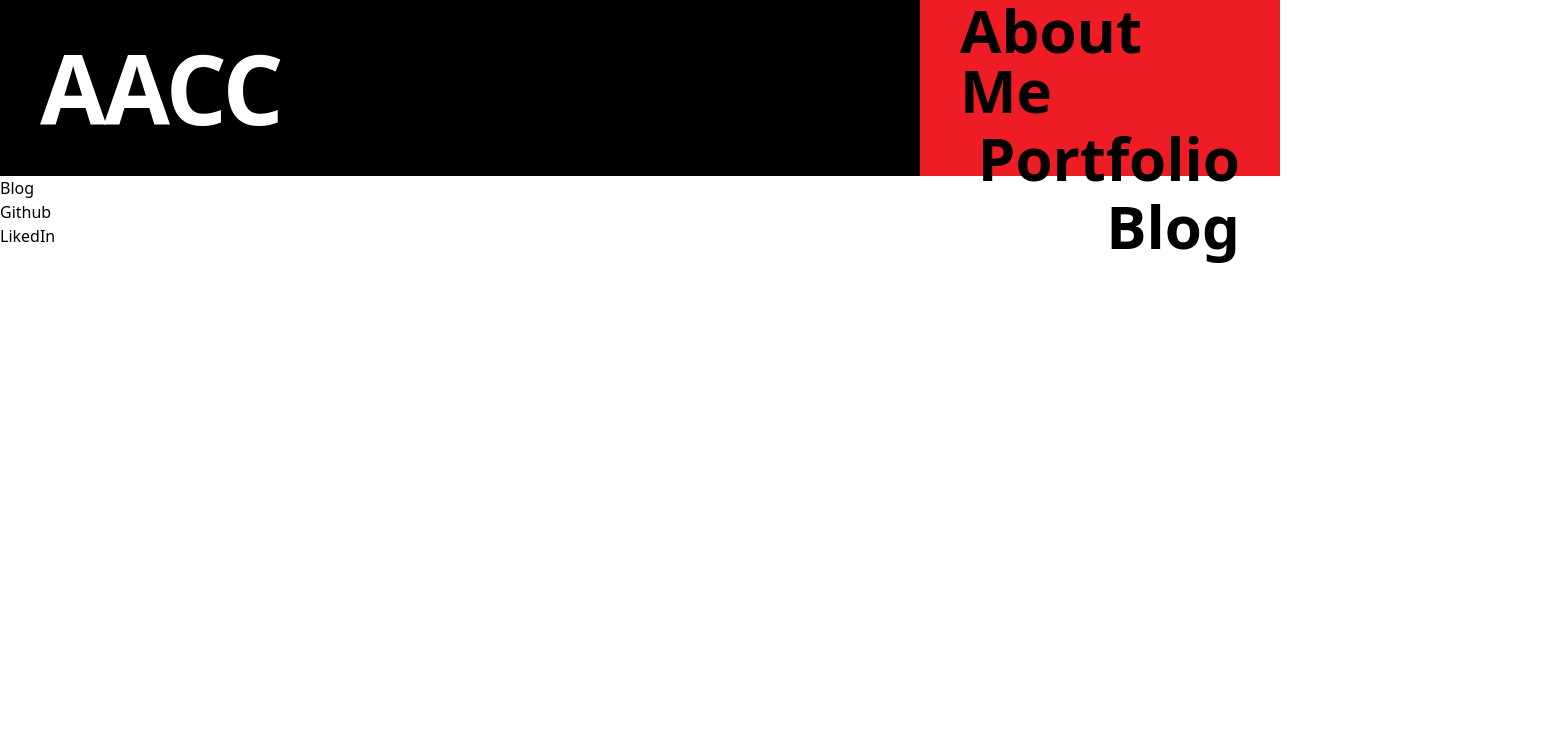
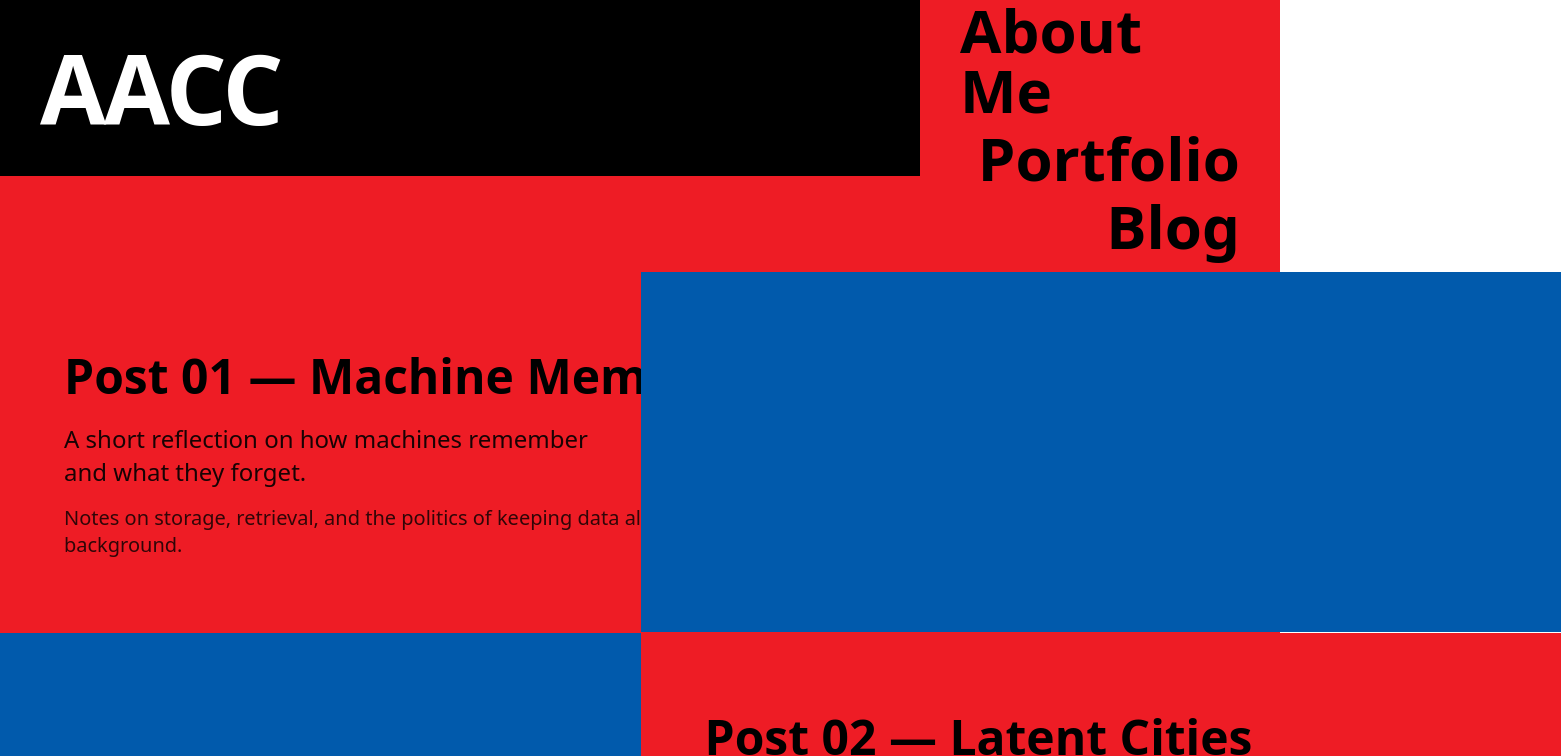
Before and after one commit to AKDEVFD/akweb, a React (Vite) app in the folder frontend/: page /blog in a window 1280 px wide. Shown: the top 756 px of the page, 1561 px wide, since content can reach past the window. Built offline with nearby package versions, Linux system fonts and the light colour scheme.

Commit message:
about and blog component

```diff
--- a/frontend/src/App.jsx
+++ b/frontend/src/App.jsx
@@ -16,7 +16,7 @@ export default function App() {
     <BrowserRouter>
     <Header/>
     <Routes>
-      <Route path="/" element={<About/>}/>
+      <Route path="/" element={<Portafolio/>}/>
       <Route path="/about" element={<About/>}/>
       <Route path="/portafolio" element={<Portafolio/>}/>
       <Route path="/blog" element={<Blog/>}/>
--- a/frontend/src/components/Navigation.jsx
+++ b/frontend/src/components/Navigation.jsx
@@ -29,7 +29,7 @@ function Navigation() {
         <ul className="h-full flex items-center justify-center md:justify-end flex-wrap gap-x-6 gap-y-2">
           <li>
             <Link
-              to="#"
+              to="About"
               className="font-[var(--font-google)] font-extrabold text-black text-xl md:text-3xl lg:text-6xl"
             >
               About Me
@@ -38,7 +38,7 @@ function Navigation() {
 
           <li>
             <Link
-              to="#"
+              to="/portafolio "
               className="font-[var(--font-google)] font-extrabold text-black text-xl md:text-3xl lg:text-6xl"
             >
               Portfolio
@@ -47,7 +47,7 @@ function Navigation() {
 
           <li>
             <Link
-              to="#"
+              to="/blog"
               className="font-[var(--font-google)] font-extrabold text-black text-xl md:text-3xl lg:text-6xl"
             >
               Blog
--- a/frontend/src/pages/About.jsx
+++ b/frontend/src/pages/About.jsx
@@ -1,11 +1,49 @@
-import React from 'react'
+import React from "react";
+import aboutData from "../utils/about.json";
 
 function About() {
+  const { img, heading, projectText, bio } = aboutData;
+
   return (
-    <div>
-      About
-    </div>
-  )
+    <section className="w-full min-h-screen">
+      <div className="flex flex-col md:flex-row w-full min-h-screen">
+        {/* LEFT PANEL */}
+        <div className="w-full md:w-1/2 bg-[rgb(238,28,37)] flex items-center">
+          <div className="w-full px-8 md:px-16 py-16">
+            <h2 className="font-[var(--font-google)] text-5xl md:text-6xl font-extrabold text-black">
+              {heading}
+            </h2>
+
+            <div className="mt-10 max-w-xl">
+              {bio &&
+                bio.map((paragraph, index) => (
+                  <p
+                    key={index}
+                    className="text-xl md:text-2xl leading-relaxed text-black/80 mt-6 first:mt-0"
+                  >
+                    {paragraph}
+                  </p>
+                ))}
+            </div>
+          </div>
+        </div>
+
+        {/* RIGHT PANEL */}
+        <div className="w-full md:w-1/2 relative min-h-[420px] md:min-h-screen overflow-hidden">
+          {img && (
+            <img
+              src={img}
+              alt={projectText}
+              className="absolute inset-0 w-full h-full object-cover grayscale"
+              loading="lazy"
+            />
+          )}
+
+          <div className="absolute inset-0 bg-[rgb(1,90,172)] opacity-50" />
+        </div>
+      </div>
+    </section>
+  );
 }
 
-export default About
+export default About;
--- a/frontend/src/pages/Blog.jsx
+++ b/frontend/src/pages/Blog.jsx
@@ -1,11 +1,77 @@
-import React from 'react'
+import React from "react";
 
-function Blog() {
+const blogPosts = [
+  {
+    title: "Post 01 — Machine Memory",
+    content: "A short reflection on how machines remember and what they forget.",
+    synopsis:
+      "Notes on storage, retrieval, and the politics of keeping data alive in the background.",
+  },
+  {
+    title: "Post 02 — Latent Cities",
+    content: "Mapping Mexico City as an embedding space of sound and movement.",
+    synopsis:
+      "From MFCCs to t-SNE: a practical approach to turning urban noise into navigable geometry.",
+  },
+  {
+    title: "Post 03 — Federated Dreams",
+    content:
+      "Building search tools that protect communities while expanding collective imagination.",
+    synopsis:
+      "A prototype direction: explainable ranking, rotating proxies, and local-first archives.",
+  },
+  {
+    title: "Post 04 — Real-time Rituals",
+    content: "TouchDesigner as a stage for feedback loops and responsive narratives.",
+    synopsis:
+      "Designing scenes as state machines: when sensors, voice, and visuals become one system.",
+  },
+];
+
+function BlogGrid() {
   return (
-    <div>
-      Blog
-    </div>
-  )
+    <section className="bg-[rgb(238,28,37)] py-24">
+      <div className="grid grid-cols-2 gap-px w-fit mx-auto overflow-visible">
+        {[...Array(18)].map((_, index) => {
+          const row = Math.floor(index / 2);
+
+          // SAME intercalation logic
+          const showContent = (index % 2) !== (row % 2);
+
+          const post = blogPosts[row % blogPosts.length];
+
+          return (
+            <div
+              key={index}
+              className="w-[920px] h-[360px] relative overflow-hidden"
+            >
+              {showContent ? (
+                // 🟦 EMPTY / RHYTHM CELL
+                <div className="absolute inset-0 bg-[rgb(1,90,172)]" />
+              ) : (
+                // 🟥 CONTENT CELL
+                <div className="absolute inset-0 bg-[rgb(238,28,37)] flex items-center">
+                  <div className="px-12 md:px-16 w-full">
+                    <h3 className="font-[var(--font-google)] text-4xl md:text-5xl font-extrabold text-black leading-tight">
+                      {post.title}
+                    </h3>
+
+                    <p className="mt-4 text-xl md:text-2xl text-black/90 leading-snug max-w-[40ch]">
+                      {post.content}
+                    </p>
+
+                    <p className="mt-4 text-lg md:text-xl text-black/80 leading-snug max-w-[60ch]">
+                      {post.synopsis}
+                    </p>
+                  </div>
+                </div>
+              )}
+            </div>
+          );
+        })}
+      </div>
+    </section>
+  );
 }
 
-export default Blog
+export default BlogGrid;
--- /dev/null
+++ b/frontend/src/utils/portfolioLinks.json
@@ -0,0 +1,42 @@
+[
+  {
+    "id": "1",
+    "url": "https://www.youtube.com/watch?v=xLhEneaf_iw"
+  },
+  {
+    "id": "2",
+    "url": "https://www.youtube.com/watch?v=akz0R26i6Pc"
+  },
+  {
+    "id": "3",
+    "url": "https://ocultastudio.com/es/traicionceremonia/"
+  },
+  {
+    "id": "4",
+    "url": "https://www.youtube.com/watch?v=eQ-OVsdK-hM"
+  },
+  {
+    "id": "5",
+    "url": "https://www.youtube.com/watch?v=twkpUjh6u0E"
+  },
+  {
+    "id": "6",
+    "url": "https://www.youtube.com/watch?v=s789Xr7xtjY"
+  },
+  {
+    "id": "7",
+    "url": "https://www.youtube.com/watch?v=9TbT-kRGsOY"
+  },
+  {
+    "id": "8",
+    "url": "https://www.youtube.com/watch?v=H4O6LtHXMRU&list=RDH4O6LtHXMRU&start_radio=1"
+  },
+  {
+    "id": "9",
+    "url": "https://www.youtube.com/watch?v=vGg5hd4PI1k"
+  },
+  {
+    "id": "10",
+    "url": "https://example.com/two"
+  }
+]
```
Also changed, not shown: frontend/src/pages/Portafolio.jsx (+44 -21 lines), frontend/src/utils/about.json (added, +9 -0 lines).
